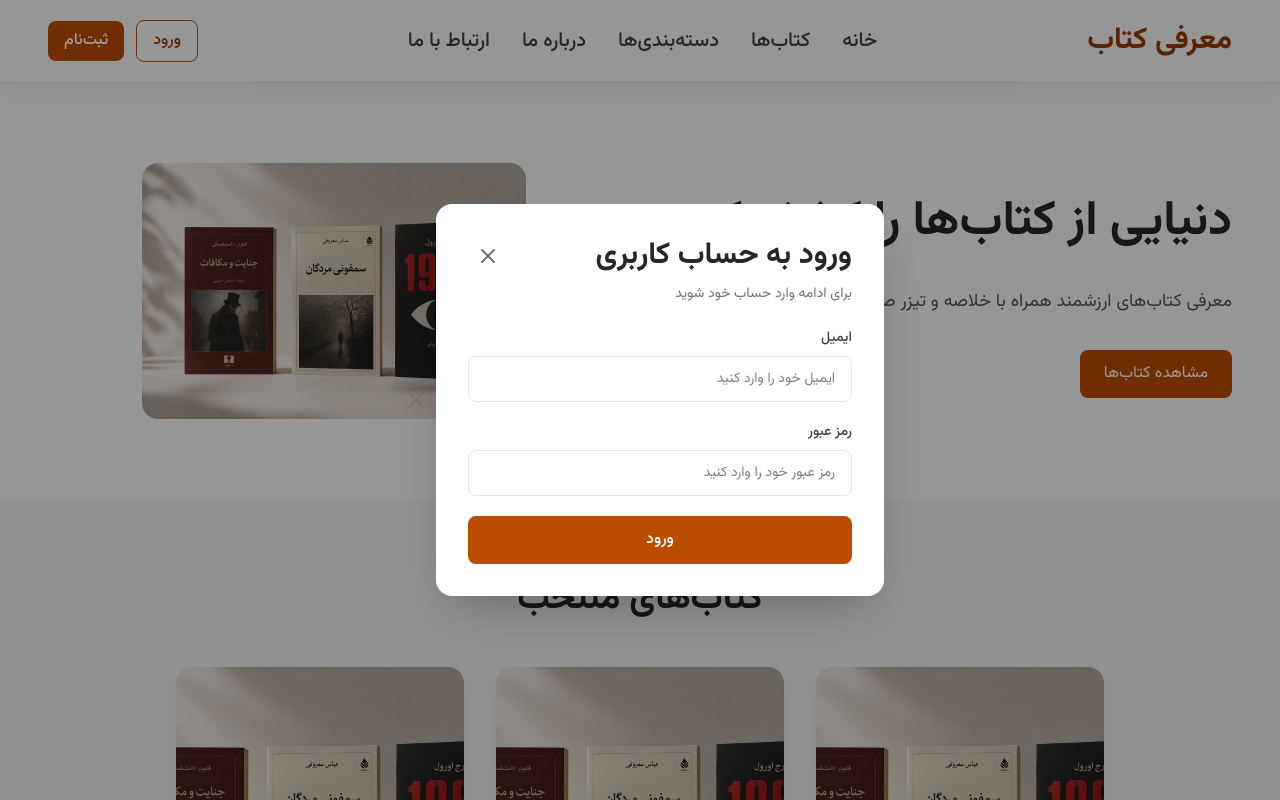
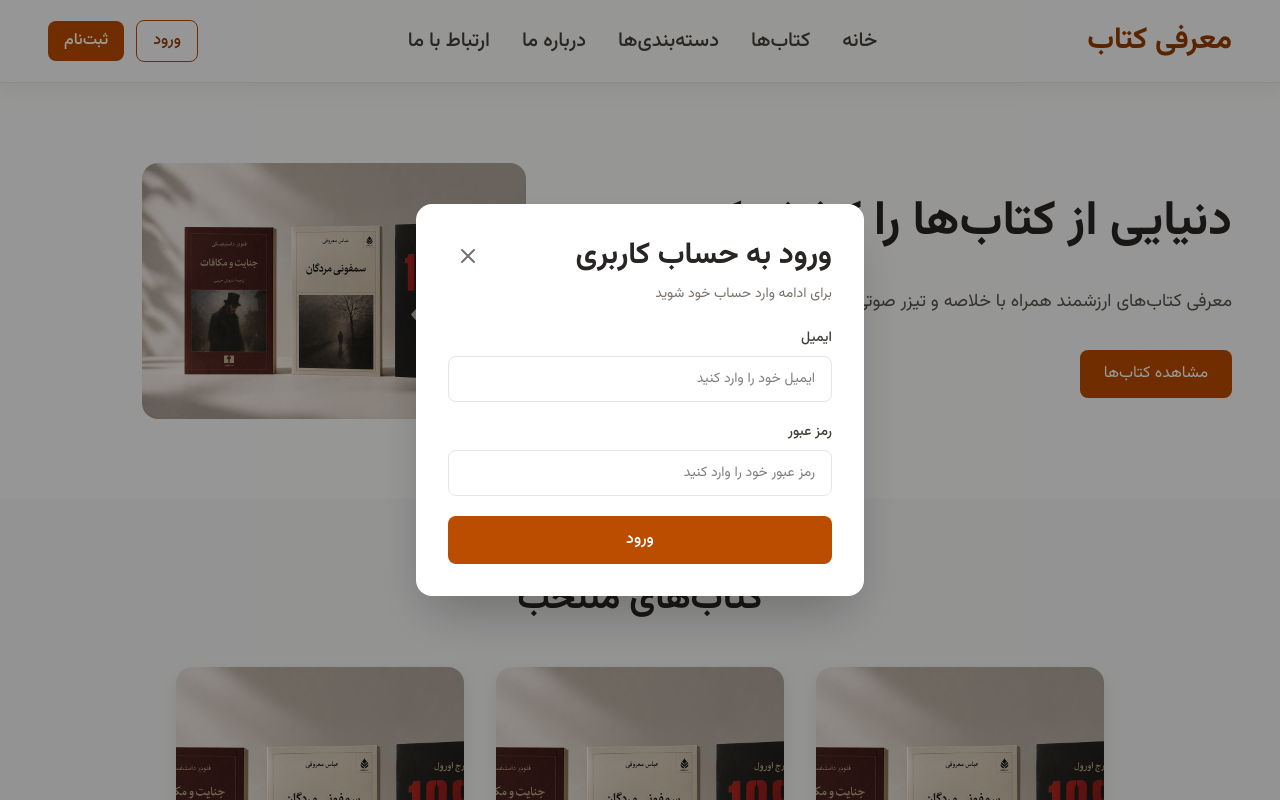
Before and after one commit to Zeynab-jalalian/Book-Introduction, a React (Vite) app: page / in a window 1280 px wide. Both pictures are taken after a click on the button "ورود". Shown: the top 800 px of the page. Built offline with nearby package versions, Linux system fonts and the light colour scheme.

Commit message:
login update

```diff
--- a/src/components/LoginModal.jsx
+++ b/src/components/LoginModal.jsx
@@ -1,7 +1,12 @@
-import React from "react";
+import React, { useState } from "react";
 import { X } from "lucide-react";
 
 function LoginModal({ onClose }) {
+  const [email, setEmail] = useState("");
+  const [password, setPassword] = useState("");
+  function handleSubmit(e) {
+    e.preventDefault();
+  }
   return (
     <div className="fixed inset-0 z-50 flex items-center justify-center bg-black/40 px-4">
       <div className="w-full max-w-md rounded-2xl bg-white p-6 shadow-2xl md:p-8">
@@ -27,7 +32,7 @@
         </div>
 
         {/* Form */}
-        <form>
+        <form onSubmit={handleSubmit}>
           <div className="mb-5">
             <label
               htmlFor="login-email"
@@ -39,6 +44,8 @@
             <input
               id="login-email"
               type="email"
+              value={email}
+              onChange={(e) => setEmail(e.target.value)}
               placeholder="ایمیل خود را وارد کنید"
               className="w-full rounded-lg border border-stone-200 px-4 py-3 text-sm outline-none transition focus:border-amber-700 focus:ring-2 focus:ring-amber-700/20"
             />
@@ -55,6 +62,8 @@
             <input
               id="login-password"
               type="password"
+              value={password}
+              onChange={(e) => setPassword(e.target.value)}
               placeholder="رمز عبور خود را وارد کنید"
               className="w-full rounded-lg border border-stone-200 px-4 py-3 text-sm outline-none transition focus:border-amber-700 focus:ring-2 focus:ring-amber-700/20"
             />
@@ -68,13 +77,6 @@
           </button>
         </form>
       </div>
-      <button
-        type="button"
-        onClick={onClose}
-        className="rounded-lg p-2 text-stone-500 transition hover:bg-stone-100 hover:text-stone-800"
-      >
-        <X size={24} />
-      </button>
     </div>
   );
 }
```
